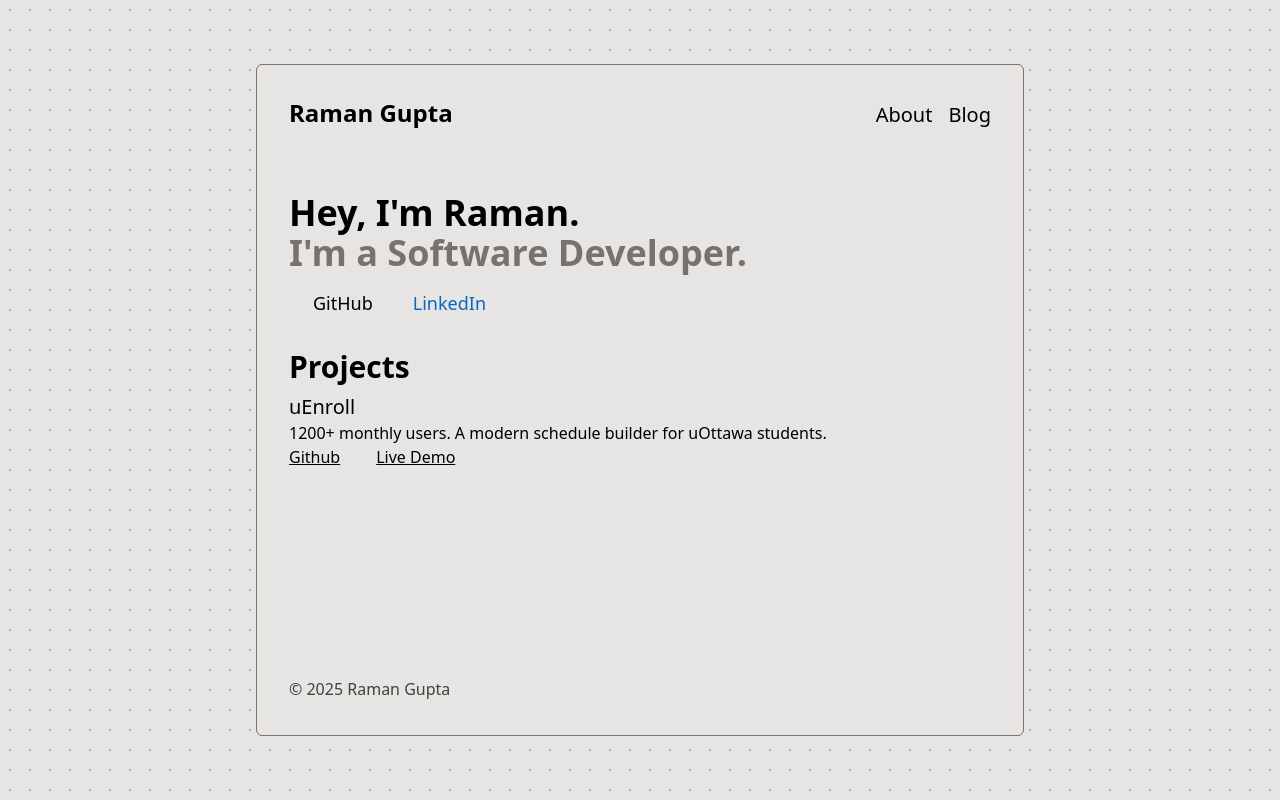
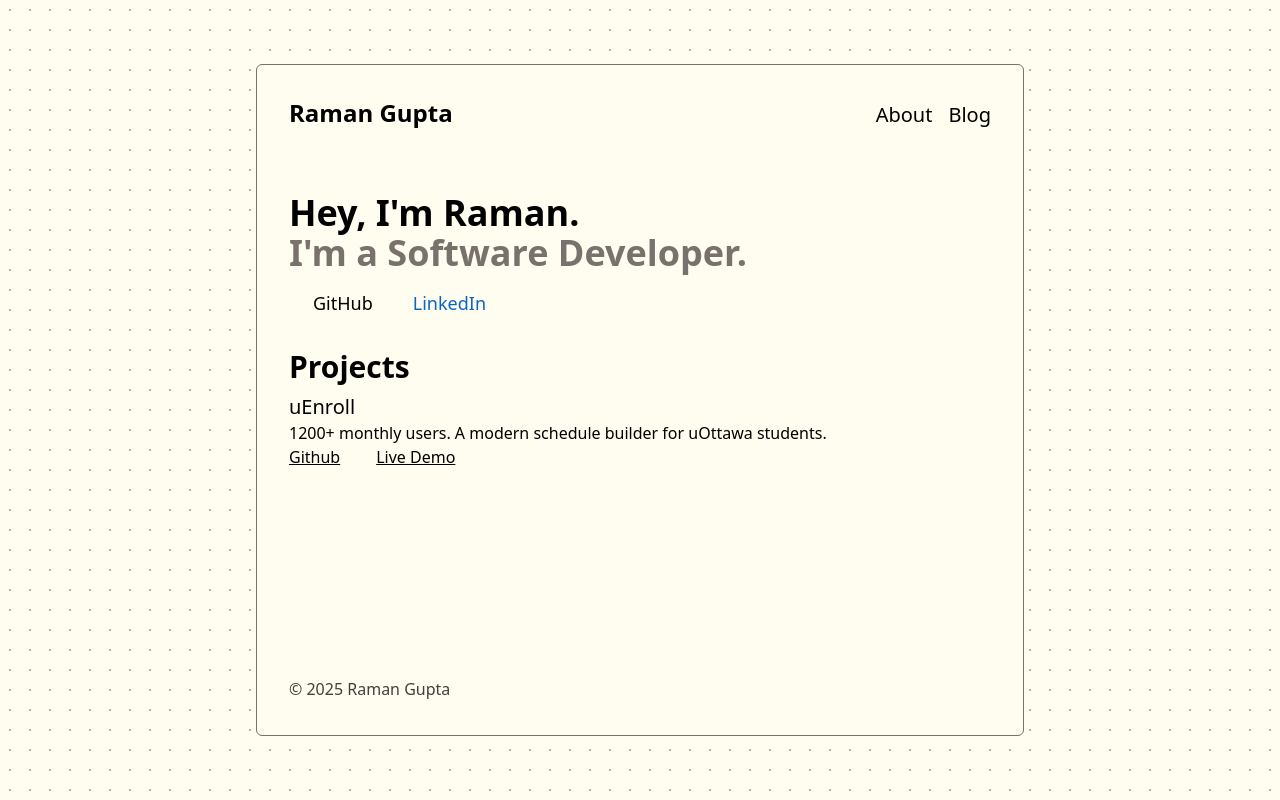
Before and after one commit to g-raman/personal-website, a SvelteKit app: page / in a window 1280 px wide. Built offline with nearby package versions, Linux system fonts and the light colour scheme; some icons are missing.

Commit message:
fix: adjust background colour

```diff
--- a/src/routes/+layout.svelte
+++ b/src/routes/+layout.svelte
@@ -30,10 +30,10 @@
 </svelte:head>
 
 <div
-	class="bg-dot-grid flex min-h-dvh flex-col bg-stone-200 px-8 py-8 md:px-24 md:py-16 lg:px-48 xl:px-64"
+	class="bg-dot-grid flex min-h-dvh flex-col bg-[#fffcf0] px-8 py-8 md:px-24 md:py-16 lg:px-48 xl:px-64"
 >
 	<div
-		class="flex flex-1 flex-col rounded-md border border-stone-500 bg-stone-200 bg-cover bg-center p-8"
+		class="flex flex-1 flex-col rounded-md border border-stone-500 bg-[#fffcf0] bg-cover bg-center p-8"
 	>
 		<Nav />
 
```
